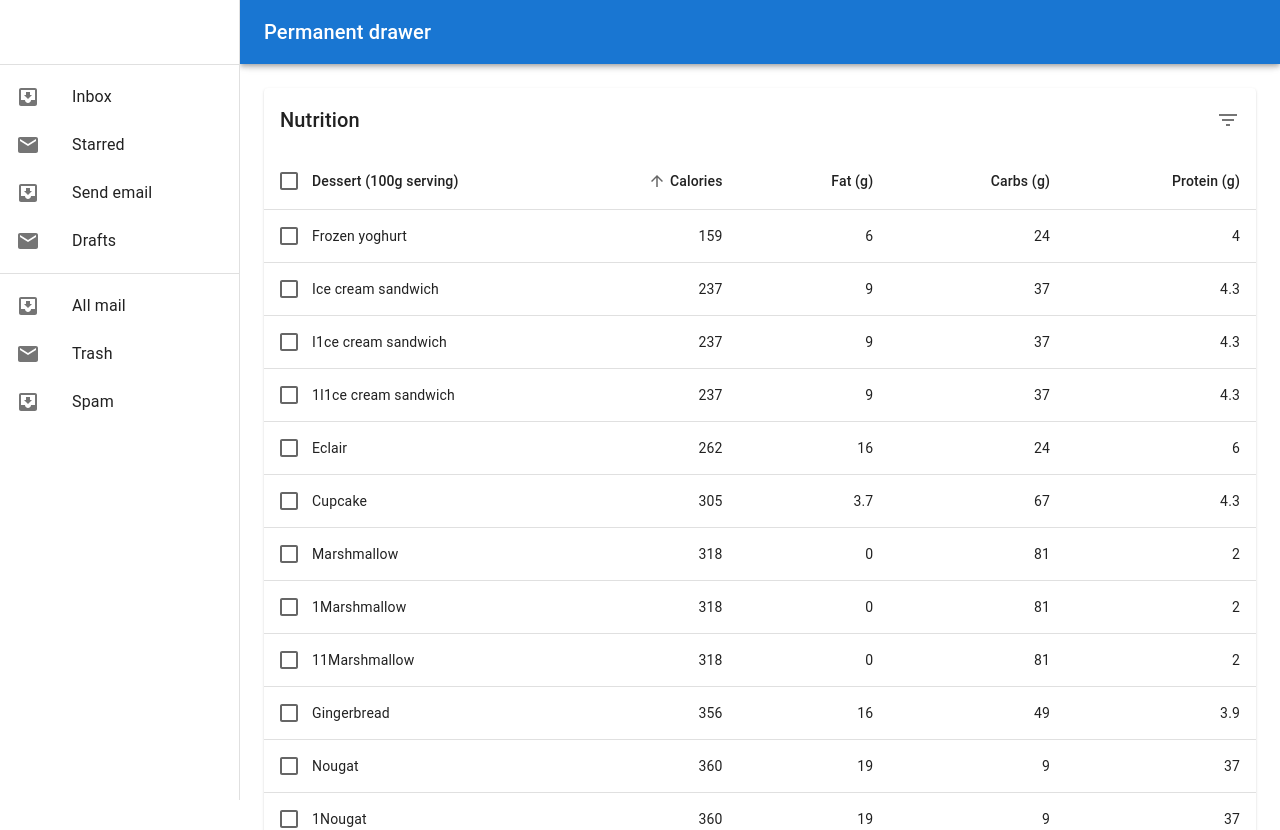
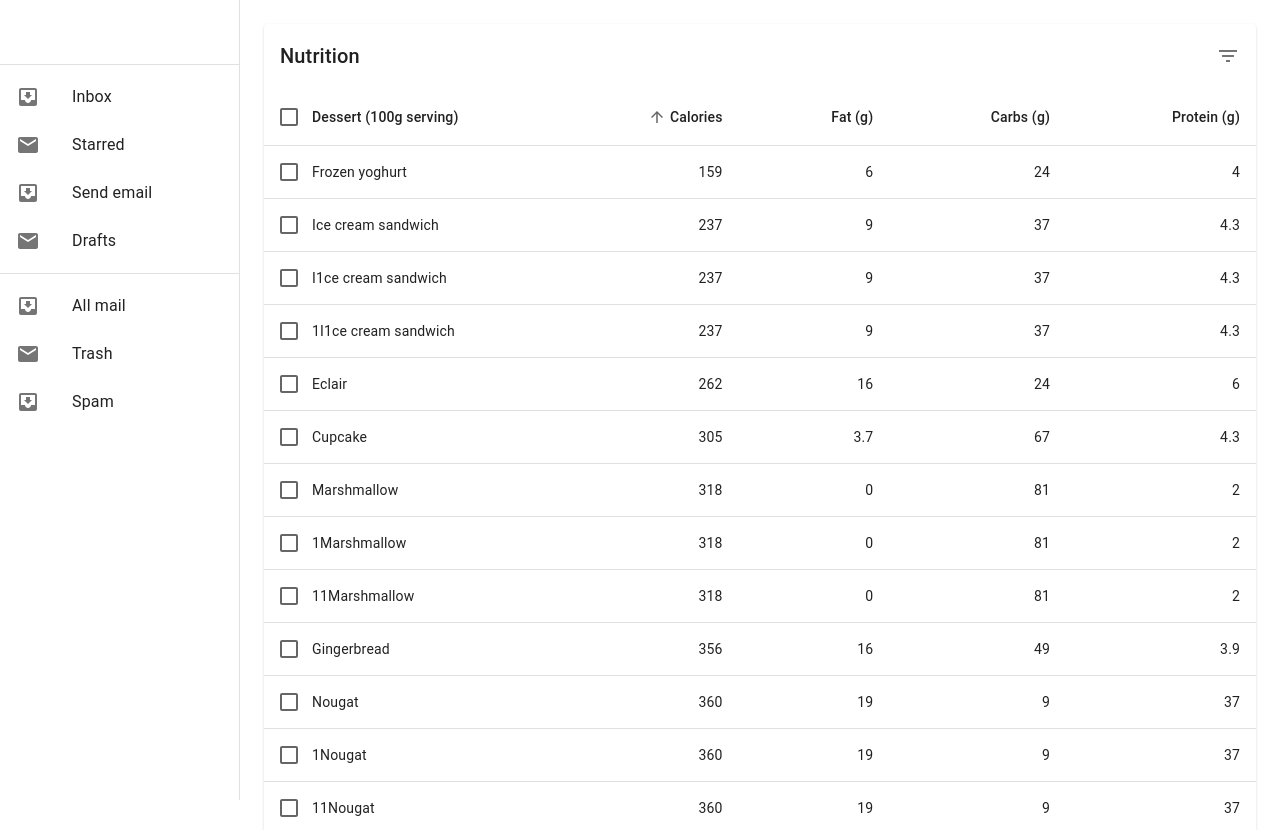
Before and after one commit to kantorv/abra-assignment-react-messaging-app, a React (Create React App) app: page / in a window 1280 px wide. Shown: the top 830 px of the page. Built offline with nearby package versions, Linux system fonts and the light colour scheme.

Commit message:
ui fixes

```diff
--- a/src/widgets/inbox/Layout.tsx
+++ b/src/widgets/inbox/Layout.tsx
@@ -22,16 +22,7 @@ export default function PermanentDrawerLeft() {
   return (
     <Box sx={{ display: 'flex' }}>
       <CssBaseline />
-      <AppBar
-        position="fixed"
-        sx={{ width: `calc(100% - ${drawerWidth}px)`, ml: `${drawerWidth}px` }}
-      >
-        <Toolbar>
-          <Typography variant="h6" noWrap component="div">
-            Permanent drawer
-          </Typography>
-        </Toolbar>
-      </AppBar>
+
       <Drawer
         sx={{
           width: drawerWidth,
@@ -76,7 +67,7 @@ export default function PermanentDrawerLeft() {
         component="main"
         sx={{ flexGrow: 1, bgcolor: 'background.default', p: 3 }}
       >
-        <Toolbar />
+
         <Outlet />
       </Box>
     </Box>
```
